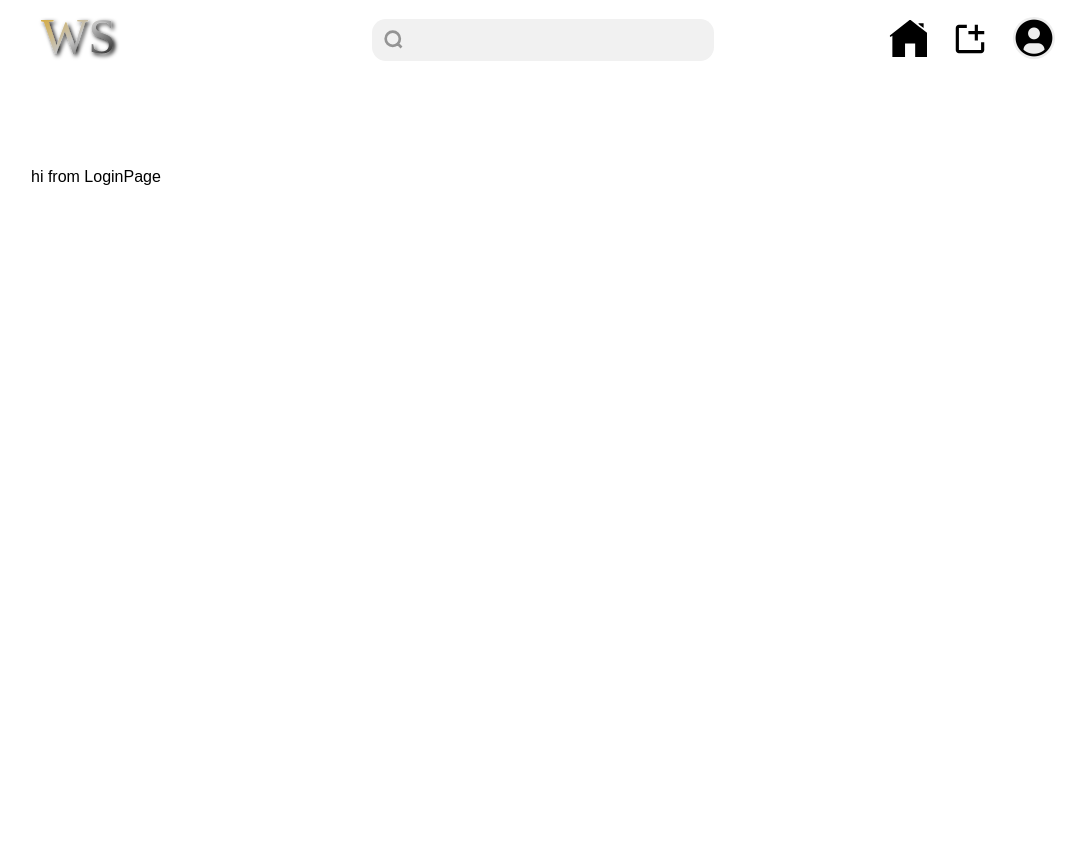
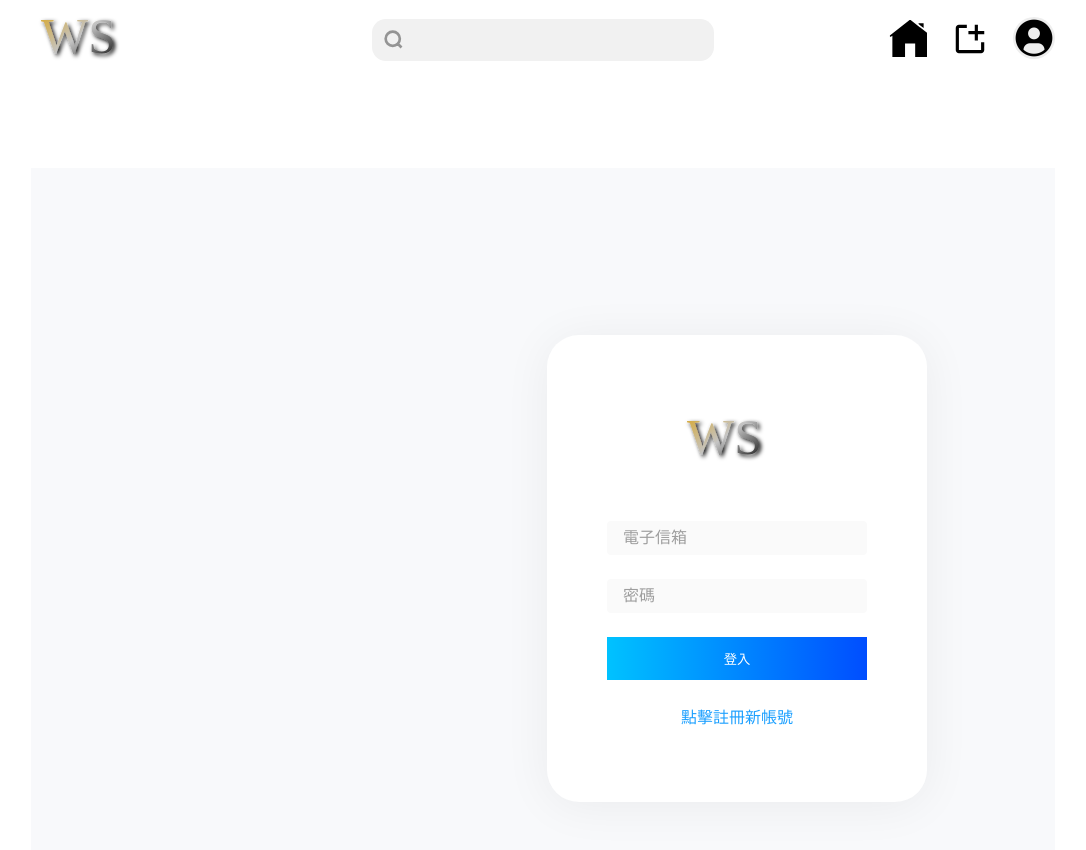
Before and after one commit to wayne23123/WaySnap, a Vue app in the folder frontend/: page /login in a window 1280 px wide. Shown: the top 850 px of the page, without its empty margins (97-1183 px from the left). Before the commit the page ends 800 px from the top, so only its background shows below. Built offline with nearby package versions, Linux system fonts and the light colour scheme.

Commit message:
新增登入login頁面

```diff
--- a/frontend/src/pages/LoginPage.vue
+++ b/frontend/src/pages/LoginPage.vue
@@ -1,5 +1,85 @@
+<template>
+  <div class="loginPage">
+    <img src="" alt="" class="phoneImage" />
+    <div class="loginForm">
+      <img src="../assets/logo.svg" alt="" />
+      <form>
+        <input type="email" placeholder="電子信箱" />
+        <input type="password" placeholder="密碼" />
+        <button type="submit" class="loginButton">登入</button>
+        <p class="info">點擊註冊新帳號</p>
+      </form>
+    </div>
+  </div>
+</template>
 <script setup></script>
+<style scoped>
+.loginPage {
+  display: grid;
+  grid-template-columns: 1fr 1fr;
+  align-items: center;
+  gap: 5vw;
+  width: 100vw;
+  height: 100vh;
+  max-width: 100%;
+  background: #f8f9fb;
 
-<template>
-  <div>hi from LoginPage</div>
-</template>
+  padding: 0 10vw;
+}
+
+.phoneImage {
+  max-width: 400px;
+  position: relative;
+  top: 36px;
+  justify-self: end;
+}
+
+.loginForm {
+  justify-self: start;
+  box-shadow: 0px 4px 48px rgba(0, 0, 0, 0.06);
+  border-radius: 32px;
+  background: white;
+  padding: 74px 60px;
+
+  display: grid;
+  place-items: center;
+  row-gap: 52px;
+  width: 380px;
+}
+.loginForm > form {
+  display: grid;
+  row-gap: 24px;
+  width: 100%;
+  height: 100%;
+}
+
+input {
+  background: #fafafa;
+  border-radius: 4px;
+  border: none;
+}
+
+input::placeholder {
+  color: #9e9e9e;
+}
+
+.loginButton {
+  background: linear-gradient(89.93deg, #00c2ff 0.06%, #0047ff 105.68%);
+  padding: 12px 0;
+  color: white;
+  border: none;
+}
+
+.info {
+  color: #1da0ff;
+  text-align: center;
+  cursor: pointer;
+}
+
+.agreement {
+  color: #a1a1a1;
+  display: flex;
+  align-items: center;
+  gap: 6px;
+}
+</style>
```
